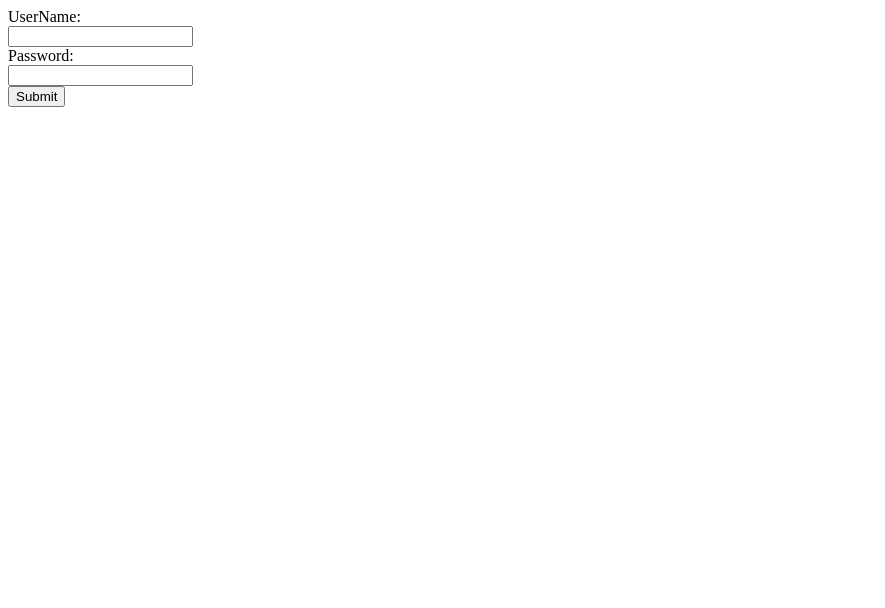
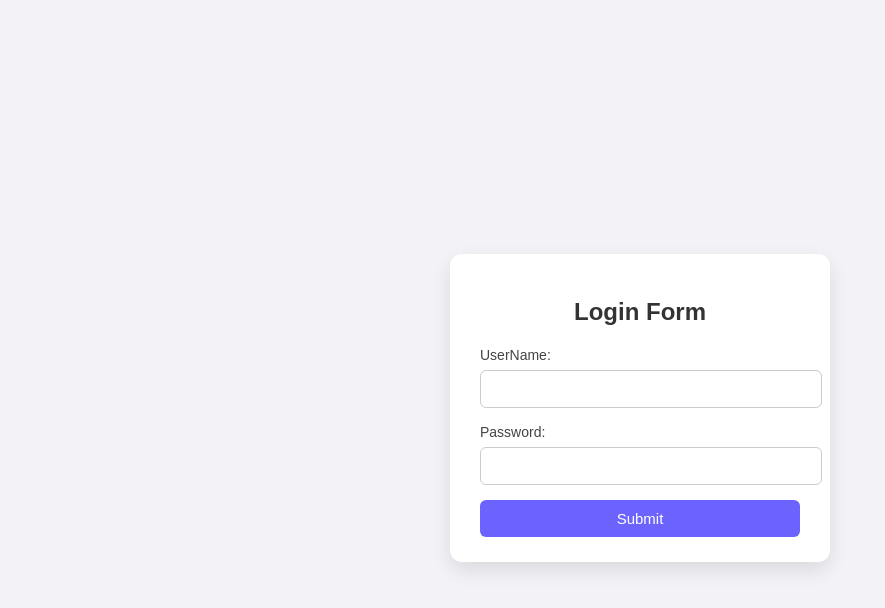
Before and after one commit to laibamansoor555/login-form, a plain HTML site: page index.html in a window 1280 px wide. Shown: the whole page, without its empty margins (0-885 px from the left). Drawn offline with Linux system fonts and the light colour scheme; some packages are replaced by stand-ins of ours; a script that the page names is missing.

Commit message:
Updated login form with CSS + SweetAlert

```diff
--- a/index.html
+++ b/index.html
@@ -5,8 +5,11 @@
     <meta name="viewport" content="width=device-width, initial-scale=1.0">
     <title>LOGIN FORM</title>
     <script src="https://cdn.jsdelivr.net/npm/sweetalert2@11"></script>
+    <link rel="stylesheet" href="style.css">
 </head>
 <body>
+     <div class="container">
+        <h2>Login Form</h2>
    <form onsubmit="return validateForm()">
     <label>UserName:</label><br>
     <input type="text" id="username"> <br>
@@ -16,8 +19,7 @@
 
     <button type="submit">Submit</button>
    </form>
-
-
+     </div>
    <script src="index.js"></script>
 </body>
 </html>
--- /dev/null
+++ b/style.css
@@ -0,0 +1,57 @@
+ body {
+     font-family: Arial, sans-serif;
+     background: #f2f2f7;
+     display: flex;
+     justify-content: center;
+     align-items: center;
+     height: 100vh;
+ }
+
+ .container {
+     background: #fff;
+     padding: 25px 30px;
+     width: 320px;
+     border-radius: 12px;
+     box-shadow: 0 8px 20px rgba(0, 0, 0, 0.1);
+ }
+
+ h2 {
+     text-align: center;
+     margin-bottom: 20px;
+     color: #333;
+ }
+
+ label {
+     font-size: 14px;
+     color: #444;
+ }
+
+ input {
+     width: 100%;
+     padding: 10px;
+     margin: 6px 0 15px;
+     border: 1px solid #ccc;
+     border-radius: 6px;
+     outline: none;
+     font-size: 14px;
+ }
+
+ input:focus {
+     border-color: #6c63ff;
+ }
+
+ button {
+     width: 100%;
+     padding: 10px;
+     background: #6c63ff;
+     color: white;
+     border: none;
+     border-radius: 6px;
+     cursor: pointer;
+     font-size: 15px;
+     transition: 0.3s;
+ }
+
+ button:hover {
+     background: #554ed8;
+ }
```
